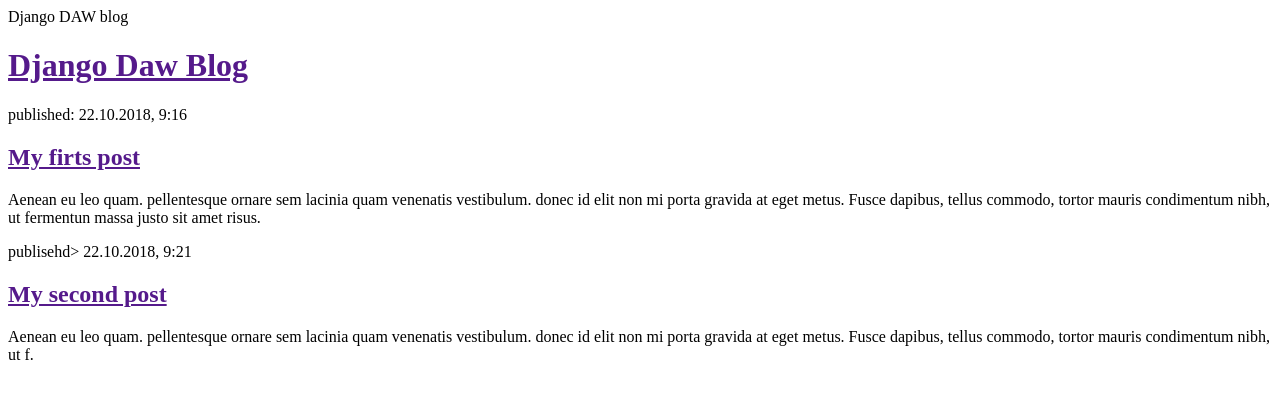
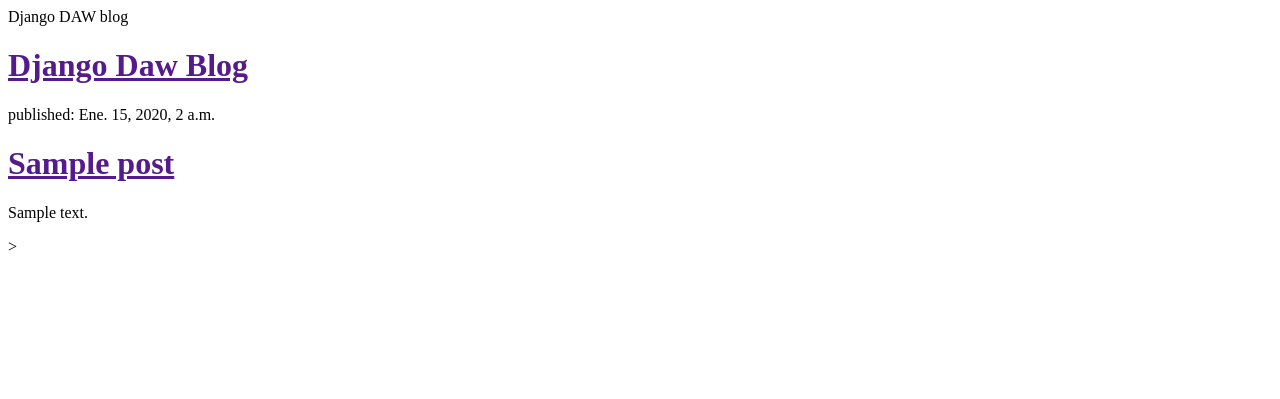
Before and after one commit to mangga10/my-second-blog, a Django app: template blog/templates/blog/post_list.html in a window 1280 px wide. Shown: the top 399 px of the page. Run offline with Django 3.2, Linux system fonts and the light colour scheme; the template is opened without the code that fills it: values that come from a table or form of the project are taken from there, others are empty; tables that the repository leaves empty hold one stand-in row (values such as "Sample post").

Commit message:
se actualizo views y el post

```diff
--- a/blog/templates/blog/post_list.html
+++ b/blog/templates/blog/post_list.html
@@ -8,15 +8,13 @@
 		</div>
 
 		<div>
-			<p>published: 22.10.2018, 9:16</p>
-			<h2><a href="">My firts post</a></h2>
-			<p>Aenean eu leo quam. pellentesque ornare sem lacinia quam venenatis vestibulum. donec id elit non mi porta gravida at eget metus. Fusce dapibus, tellus commodo, tortor mauris condimentum nibh, ut fermentun massa justo sit amet risus.</p>
+			{% for post in posts %}
+				<div>
+					<p>published: {{ post.published_date }}</p>
+					<h1><a href="">{{ post.title }}</a></h1>
+					<p>{{ post.text|linebreaksbr }}</p>
+				</div>
+			{% endfor %}
 		</div>
-
-		<div>
-			<p>publisehd> 22.10.2018, 9:21</p>
-			<h2><a href="">My second post</a></h2>
-			<p>Aenean eu leo quam. pellentesque ornare sem lacinia quam venenatis vestibulum. donec id elit non mi porta gravida at eget metus. Fusce dapibus, tellus commodo, tortor mauris condimentum nibh, ut f.</p>
-		</div>
-	</body>
+	</body>>
 </html>
```
Also changed, not shown: blog/views.py (+4 -3 lines).
